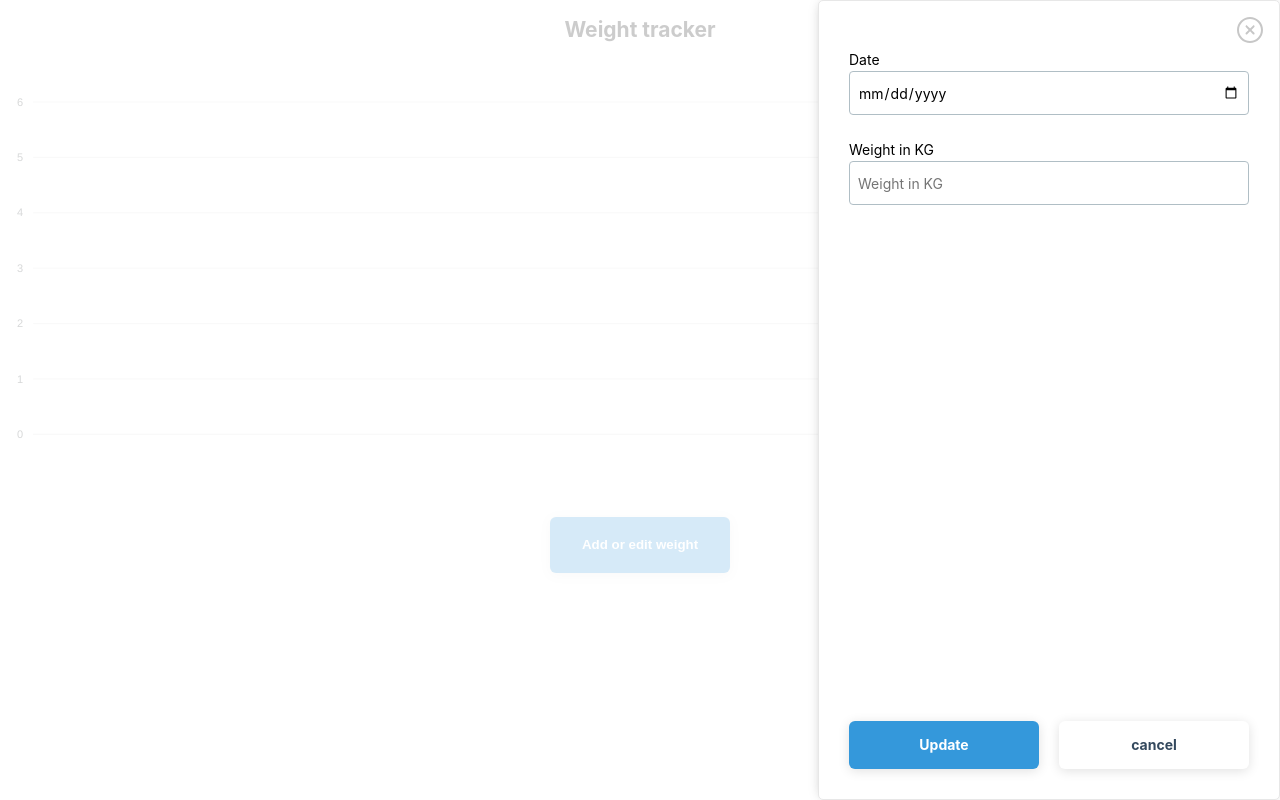
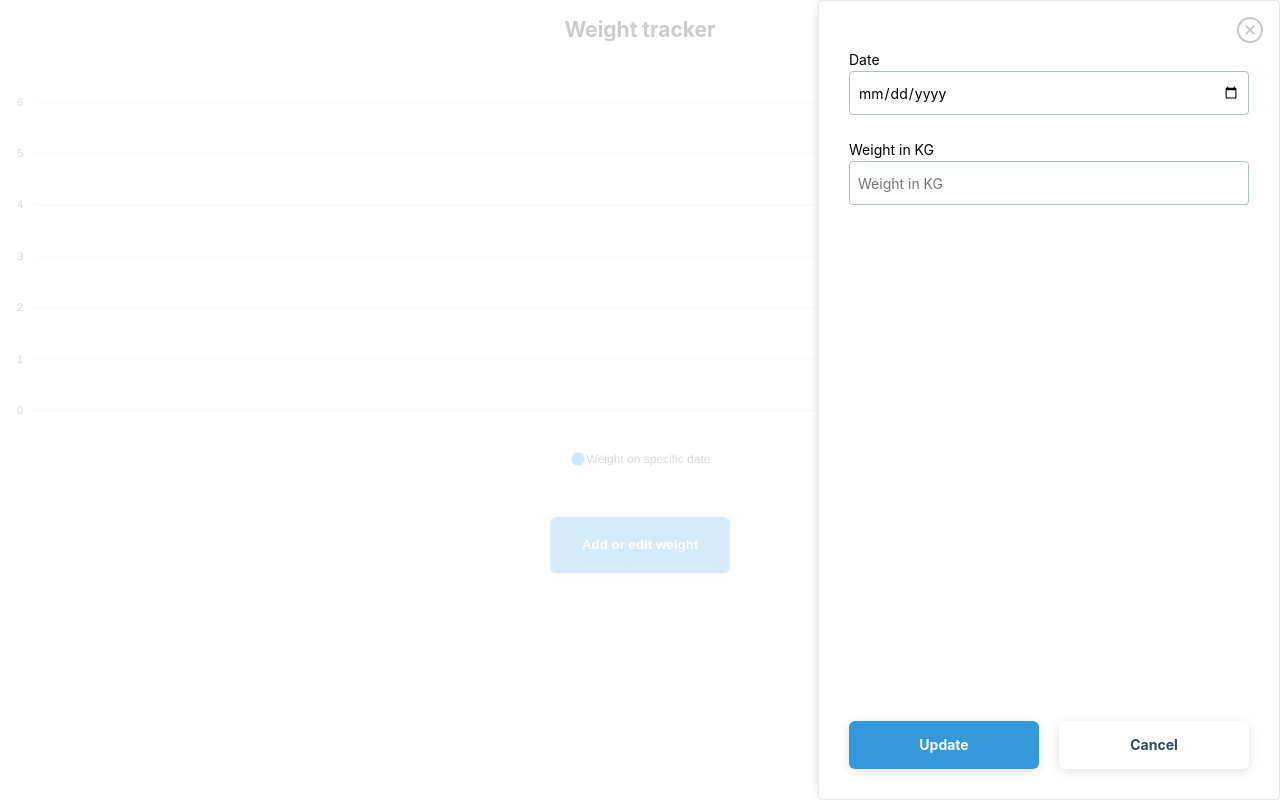
Before and after one commit to GirgisDev/weight-tracker, a React (Create React App) app: page / in a window 1280 px wide. Both pictures are taken after a click on the button "Add or edit weight". Built offline with nearby package versions, Linux system fonts and the light colour scheme.

Commit message:
feat: added the ability to delete previously entered data - updated WeightTimeline and AddEditWeight to handle delete data - updated chart options to enhance it's look and feel

```diff
--- a/src/components/WeightTimeline/WeightTimeline.js
+++ b/src/components/WeightTimeline/WeightTimeline.js
@@ -8,6 +8,14 @@ const WeightTimeline = () => {
   const storageKeyName = 'weight-data';
 
   const getUserData = () => JSON.parse(localStorage.getItem(storageKeyName) || '{}');
+  const getFormattedUserData = () => {
+    let formattedData = {};
+    Object.keys(getUserData())?.forEach(key => {
+      formattedData[new Date(parseInt(key)).toLocaleDateString()] = getUserData()[key];
+    });
+
+    return formattedData;
+  }
 
   const getWeightDates = () => Object.keys(getUserData()).length
     ? Object.keys(getUserData()).map(key => new Date(parseInt(key)).toLocaleDateString())
@@ -18,7 +26,18 @@ const WeightTimeline = () => {
 
   const getWeightChartOptions = () => ({
     chart: { id: "weight-timeline" },
-    xaxis: { categories: getWeightDates() }
+    stroke: { curve: 'smooth' },
+    legend: {
+      show: true, position: 'bottom', horizontalAlign: 'center', showForSingleSeries: true,
+      customLegendItems: ['Weight on specific date'],
+    },
+    markers: {
+      size: 2, strokeColors: '#fff', strokeWidth: 2, strokeOpacity: 0.9,
+      fillOpacity: 1, shape: "circle", radius: 5, hover: { sizeOffset: 6, },
+    },
+    xaxis: {
+      categories: getWeightDates()
+    }
   })
   const getWeightChartSeries = () => ([{
     name: 'Weight in KG', data: getWeights()
@@ -56,6 +75,16 @@ const WeightTimeline = () => {
     resetInputFields();
   }
 
+  const deleteWeight = date => {
+    const timeKey = new Date(date).getTime();
+    const { [timeKey]: weight, ...weightData } = getUserData();
+    localStorage.setItem(storageKeyName, JSON.stringify(weightData));
+
+    updateChart();
+    toggleAddEdit(false);
+    resetInputFields();
+  }
+
   return (
     <div className={style['weight-timeline']}>
       <h2 className="_text-center">Weight tracker</h2>
@@ -74,7 +103,10 @@ const WeightTimeline = () => {
           <AddEditWeight
             weight={weight} setWeight={setWeight}
             date={date} setDate={setDate}
-            updateFN={addWeight} cancelFN={() => toggleAddEdit(false)} />
+            currentData={getFormattedUserData()}
+            updateFN={addWeight}
+            deleteFN={deleteWeight}
+            cancelFN={() => toggleAddEdit(false)} />
         </SlideFromRightLayout>
       )}
     </div>
--- a/src/components/WeightTimeline/components/AddEditWeight/AddEditWeight.js
+++ b/src/components/WeightTimeline/components/AddEditWeight/AddEditWeight.js
@@ -1,12 +1,26 @@
-import React from 'react';
+import React, { useState } from 'react';
 import style from './AddEditWeight.module.scss';
 
 const AddEditWeight = (props) => {
-  const { weight, setWeight, date, setDate, updateFN, cancelFN } = props;
+  const { currentData, weight, setWeight, date, setDate, updateFN, deleteFN, cancelFN } = props;
+  const [alreadyExists, toggleAlreadyExists] = useState(false);
 
   const maxDate = () => {
     let date = new Date();
     return date.toISOString().substring(0, 10)
+  }
+
+  const checkIfExists = val => {
+    const enteredFormattedVal = new Date(val).toLocaleDateString();
+    if (currentData[enteredFormattedVal]) {
+      setWeight(currentData[enteredFormattedVal]);
+      toggleAlreadyExists(true);
+    } else {
+      setWeight('');
+      toggleAlreadyExists(false);
+    }
+
+    setDate(val)
   }
 
   return (
@@ -19,7 +33,7 @@ const AddEditWeight = (props) => {
           placeholder="Date of weight"
           value={date}
           max={maxDate()}
-          onInput={e => setDate(e.target.value)} />
+          onInput={e => checkIfExists(e.target.value)} />
         <label htmlFor="date" className="form-group__label">Date</label>
       </div>
       <div className="form-group">
@@ -35,7 +49,10 @@ const AddEditWeight = (props) => {
 
       <div className={style['add-edit-weight__actions']}>
         <div onClick={updateFN} className="btn btn--block btn--primary">Update</div>
-        <div onClick={cancelFN} className="btn btn--block btn--secondary">cancel</div>
+        {alreadyExists && (
+          <div onClick={() => deleteFN(date)} className="btn btn--block btn--danger">Delete</div>
+        )}
+        <div onClick={cancelFN} className="btn btn--block btn--secondary">Cancel</div>
       </div>
     </form>
   );
```
